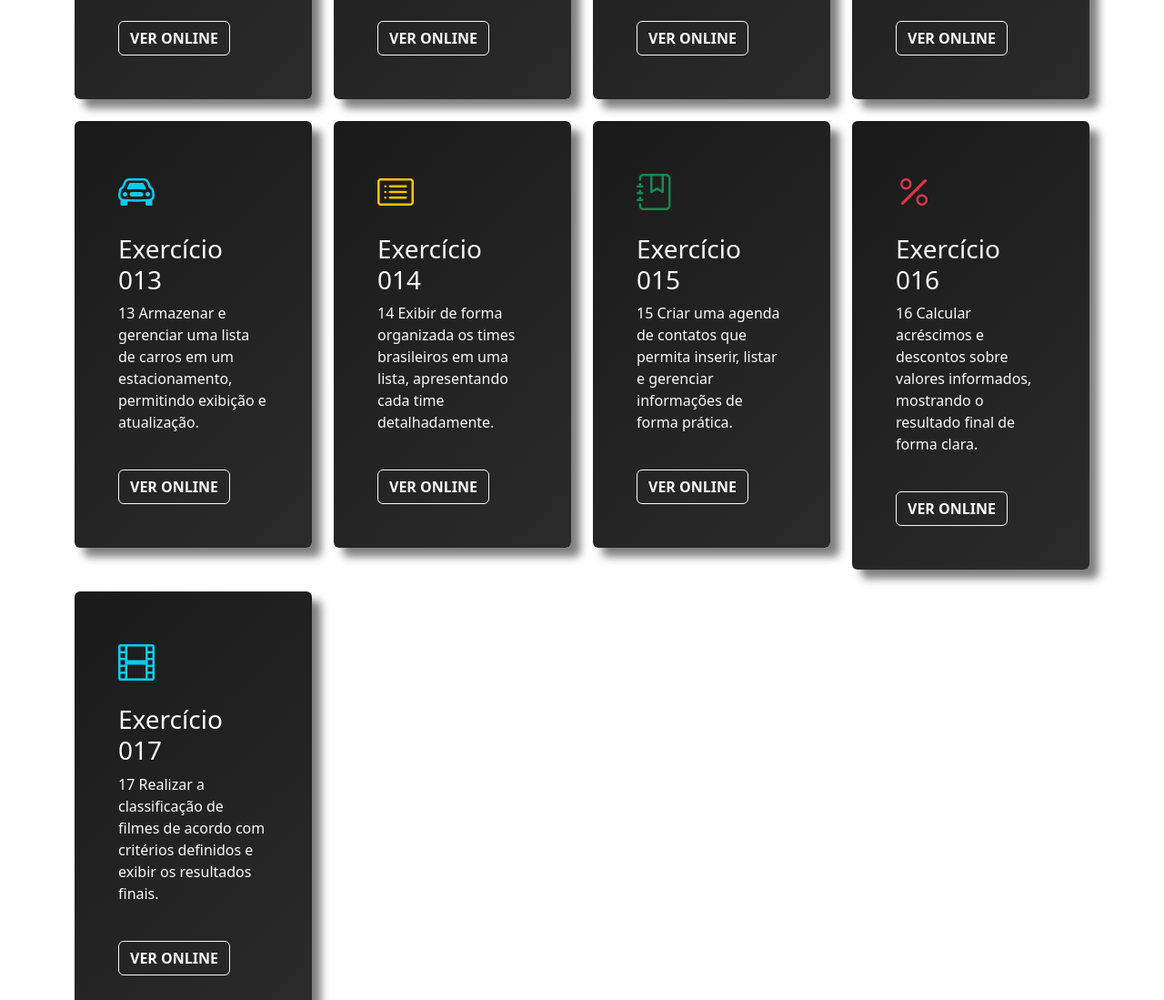
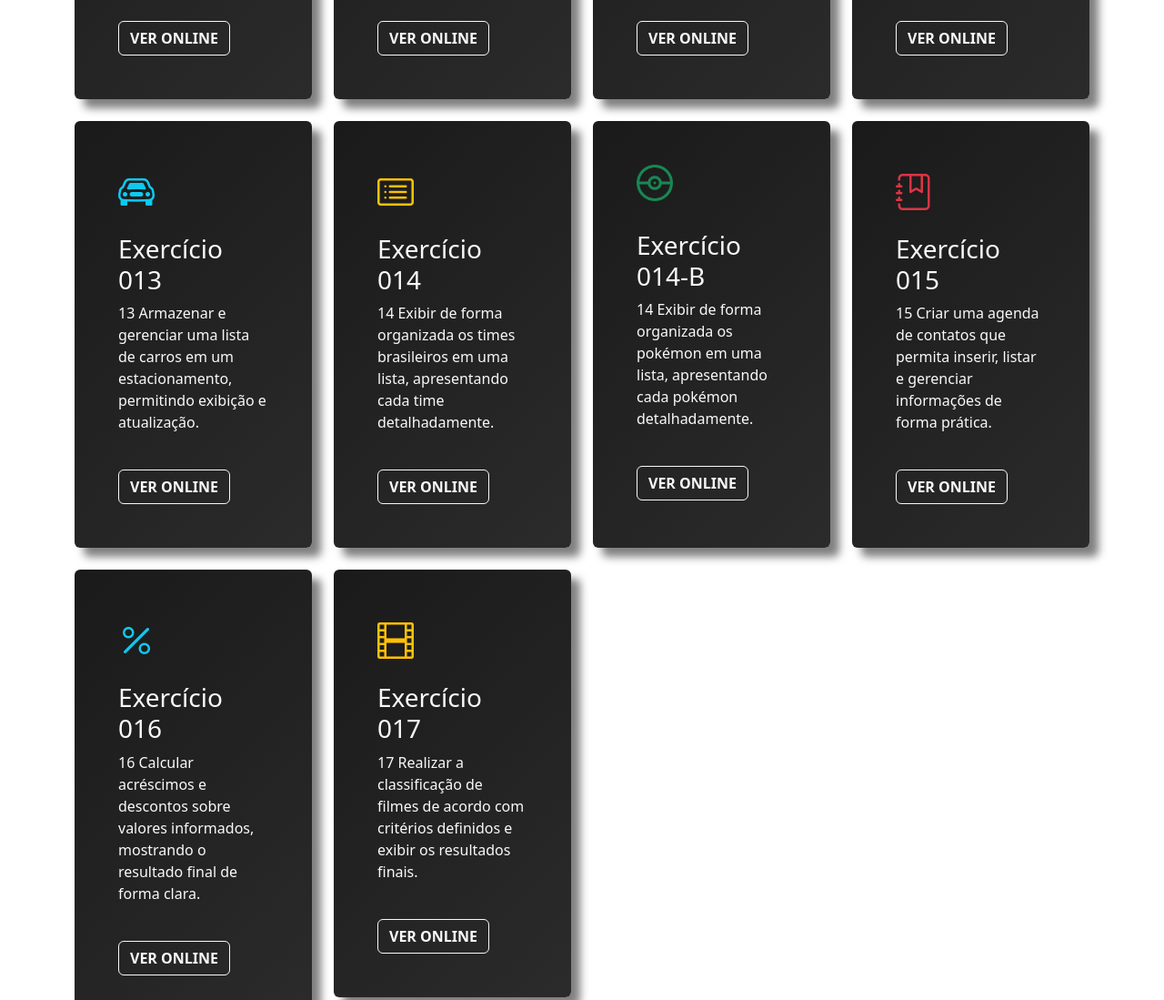
Before and after one commit to eduardoberettarod/exercicios-js-o-retorno, a website: page index.html in a window 1280 px wide. Shown: the part 1500-2599 px from the top of the page at 91% size. Drawn offline with nearby package versions, Linux system fonts and the light colour scheme.

Commit message:
adicionando o card 14-B
adiiconando o card com link de acesso e descrição, para o exercicio 014-B

```diff
--- a/index.html
+++ b/index.html
@@ -4,7 +4,7 @@
 <head>
     <meta charset="UTF-8">
     <meta name="viewport" content="width=device-width, initial-scale=1.0">
-    <title>Document</title>
+    <title>EXEMPLO DE APLICAÇÕES</title>
     <link href="https://cdn.jsdelivr.net/npm/bootstrap@5.3.8/dist/css/bootstrap.min.css" rel="stylesheet"
         integrity="sha384-sRIl4kxILFvY47J16cr9ZwB07vP4J8+LH7qKQnuqkuIAvNWLzeN8tE5YBujZqJLB" crossorigin="anonymous" />
     <link rel="stylesheet" href="./style.css" />
@@ -185,8 +185,19 @@
                 </div>
             </div>
             <div class="col-12 col-md-3 mb-4">
+                <div class="p-5 rounded text-light cartao" id="diferente">
+                    <i><img src="pokebola.png" class="pokebola" alt=""></i>
+                    <h3 class="mt-3">Exercício 014-B</h3>
+                    <p class="fw-light">14 Exibir de forma organizada os pokémon em uma lista, apresentando
+                        cada pokémon detalhadamente.
+                    </p>
+                    <a href="https://eduardoberettarod.github.io/exercicios-js-o-retorno/exercicio014-B/"
+                        class="btn btn-outline-light fw-semibold mt-4">VER ONLINE</a>
+                </div>
+            </div>
+            <div class="col-12 col-md-3 mb-4">
                 <div class="p-5 rounded text-light cartao">
-                    <i class="bi bi-journal-bookmark fs-1 text-success"></i>
+                    <i class="bi bi-journal-bookmark fs-1 text-danger"></i>
                     <h3 class="mt-3">Exercício 015</h3>
                     <p class="fw-light">15 Criar uma agenda de contatos que permita inserir, listar e gerenciar
                         informações de forma prática.
@@ -195,9 +206,11 @@
                         class="btn btn-outline-light fw-semibold mt-4">VER ONLINE</a>
                 </div>
             </div>
+        </div>
+        <div class="row">
             <div class="col-12 col-md-3 mb-4">
                 <div class="p-5 rounded text-light cartao">
-                    <i class="bi bi-percent fs-1 text-danger"></i>
+                    <i class="bi bi-percent fs-1 text-info"></i>
                     <h3 class="mt-3">Exercício 016</h3>
                     <p class="fw-light">16 Calcular acréscimos e descontos sobre valores informados, mostrando o
                         resultado final de forma clara.
@@ -206,11 +219,9 @@
                         class="btn btn-outline-light fw-semibold mt-4">VER ONLINE</a>
                 </div>
             </div>
-        </div>
-        <div class="row">
             <div class="col-12 col-md-3 mb-4">
                 <div class="p-5 rounded text-light cartao">
-                    <i class="bi bi-film fs-1 text-info"></i>
+                    <i class="bi bi-film fs-1 text-warning"></i>
                     <h3 class="mt-3">Exercício 017</h3>
                     <p class="fw-light">17 Realizar a classificação de filmes de acordo com critérios definidos e exibir
                         os resultados finais.</p>
--- a/style.css
+++ b/style.css
@@ -22,3 +22,11 @@
     font-family: arial black;
     letter-spacing: 2px;
 }
+.pokebola{
+    width: 2.5rem;
+    height: 2.5rem;
+    margin-bottom: 1rem;
+}
+#diferente{
+    height: 100%
+}
```
Also changed, not shown: exercicio014-B/style.css (+17 -6 lines), pokebola.png (added).
